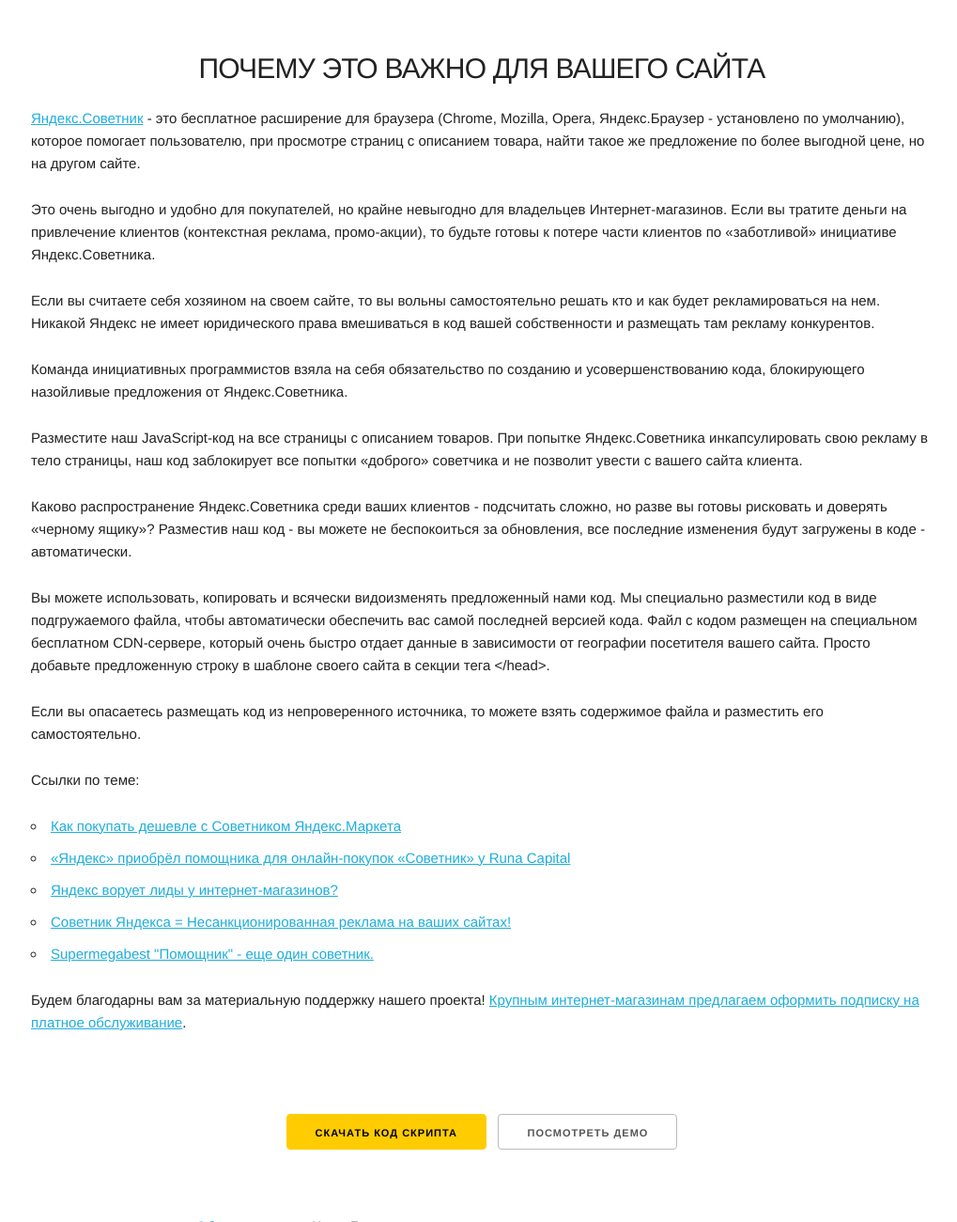
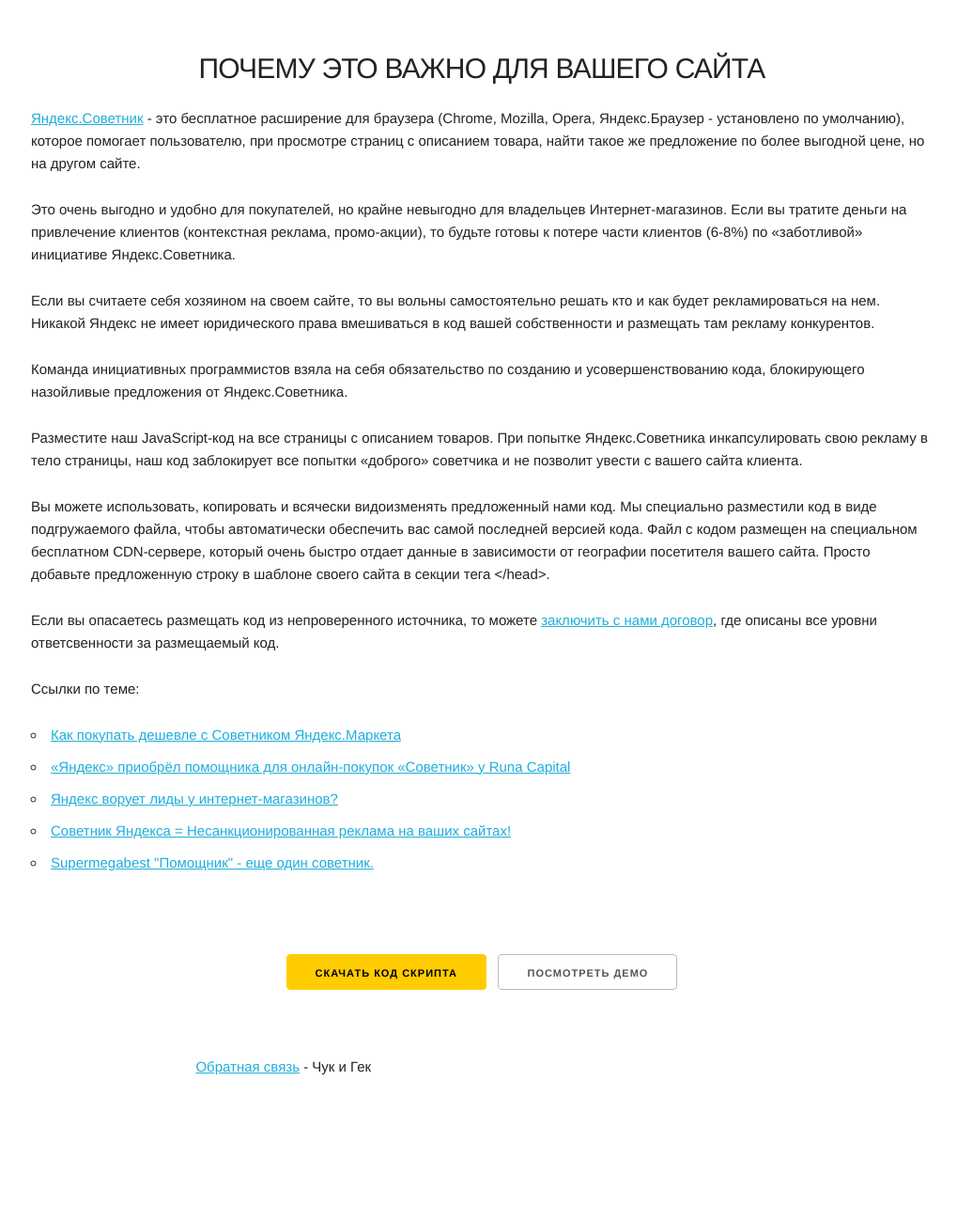
Before and after one commit to teplov/stopsovetnik, a plain HTML site: page index.html in a window 1280 px wide. Shown: the part 1221-2521 px from the top of the page at 94% size, without its empty margins (127-1146 px from the left). After the commit the page ends 2428 px from the top, so only its background shows below. Drawn offline with Linux system fonts and the light colour scheme.

Commit message:
Text fix

```diff
--- a/index.html
+++ b/index.html
@@ -106,7 +106,7 @@
         </p>
 
         <p>
-          Это очень выгодно и удобно для покупателей, но крайне невыгодно для владельцев Интернет-магазинов. Если вы тратите деньги на привлечение клиентов (контекстная реклама, промо-акции), то будьте готовы к потере части клиентов по «заботливой» инициативе Яндекс.Советника.
+          Это очень выгодно и удобно для покупателей, но крайне невыгодно для владельцев Интернет-магазинов. Если вы тратите деньги на привлечение клиентов (контекстная реклама, промо-акции), то будьте готовы к потере части клиентов (6-8%) по «заботливой» инициативе Яндекс.Советника.
         </p>
 
         <p>
@@ -122,16 +122,12 @@
         </p>
 
         <p>
-          Каково распространение Яндекс.Советника среди ваших клиентов - подсчитать сложно, но разве вы готовы рисковать и доверять «черному ящику»? Разместив наш код - вы можете не беспокоиться за обновления, все последние изменения будут загружены в коде - автоматически.
-        </p>
-
-        <p>
           Вы можете использовать, копировать и всячески видоизменять предложенный нами код. Мы специально разместили код в виде подгружаемого файла, чтобы автоматически обеспечить вас самой последней версией кода. Файл с кодом размещен на специальном бесплатном
           CDN-сервере, который очень быстро отдает данные в зависимости от географии посетителя вашего сайта. Просто добавьте предложенную строку в шаблоне своего сайта в секции тега &lt;/head>.
         </p>
 
         <p>
-          Если вы опасаетесь размещать код из непроверенного источника, то можете взять содержимое файла и разместить его самостоятельно.
+          Если вы опасаетесь размещать код из непроверенного источника, то можете <a href="premium.html">заключить с нами договор</a>, где описаны все уровни ответсвенности за размещаемый код.
         </p>
 
         <p>
@@ -146,8 +142,6 @@
             <li><a href="http://supermegabest.com/#/" target="_blank">Supermegabest "Помощник" - еще один советник.</a></li>
           </ul>
         </p>
-
-        <p>Будем благодарны вам за материальную поддержку нашего проекта!  <a href="premium.html">Крупным интернет-магазинам предлагаем оформить подписку на платное обслуживание</a>.</p>
       </div>
     </div>
 
```
